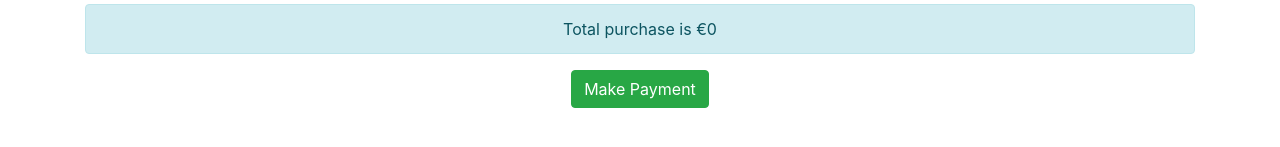
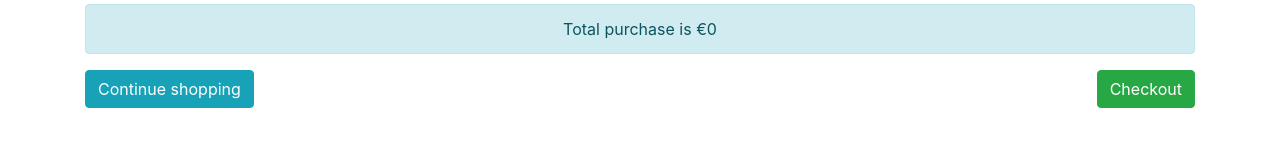
Before and after one commit to segundara/M6-sql-Benchmark-FE, a React (Create React App) app in the folder product-sql-react/: page /checkout in a window 1280 px wide. Shown: the part 189-336 px from the top of the page. Built offline with nearby package versions, Linux system fonts and the light colour scheme; no server answers.

Commit message:
update to checkout

```diff
--- a/product-sql-react/src/components/Checkout.jsx
+++ b/product-sql-react/src/components/Checkout.jsx
@@ -45,6 +45,7 @@ class Checkout extends React.Component {
                                     <th>{item.unitary_price}</th>
                                     <th>{item.quantity}</th>
                                     <th>{item.total}</th>
+                                    <th><Button variant="danger" onClick={() => this.removeFromCart(item._id)}>Remove from Cart</Button></th>
                                 </tr>
                             )
                             )}
@@ -58,7 +59,10 @@ class Checkout extends React.Component {
                     </tbody>
                 </Table>
                 <Alert variant="info">Total purchase is €{this.state.cartTotal}</Alert>
-                <Button variant="success" onClick={() => this.makePayment()}>Make Payment</Button>
+                <div className="d-flex justify-content-between">
+                <Button variant="info" onClick={() => this.props.history.push('/')}>Continue shopping</Button>
+                <Button variant="success" onClick={() => this.makePayment()}>Checkout</Button>
+                </div>
             </div>
             </Container>
         )
```
